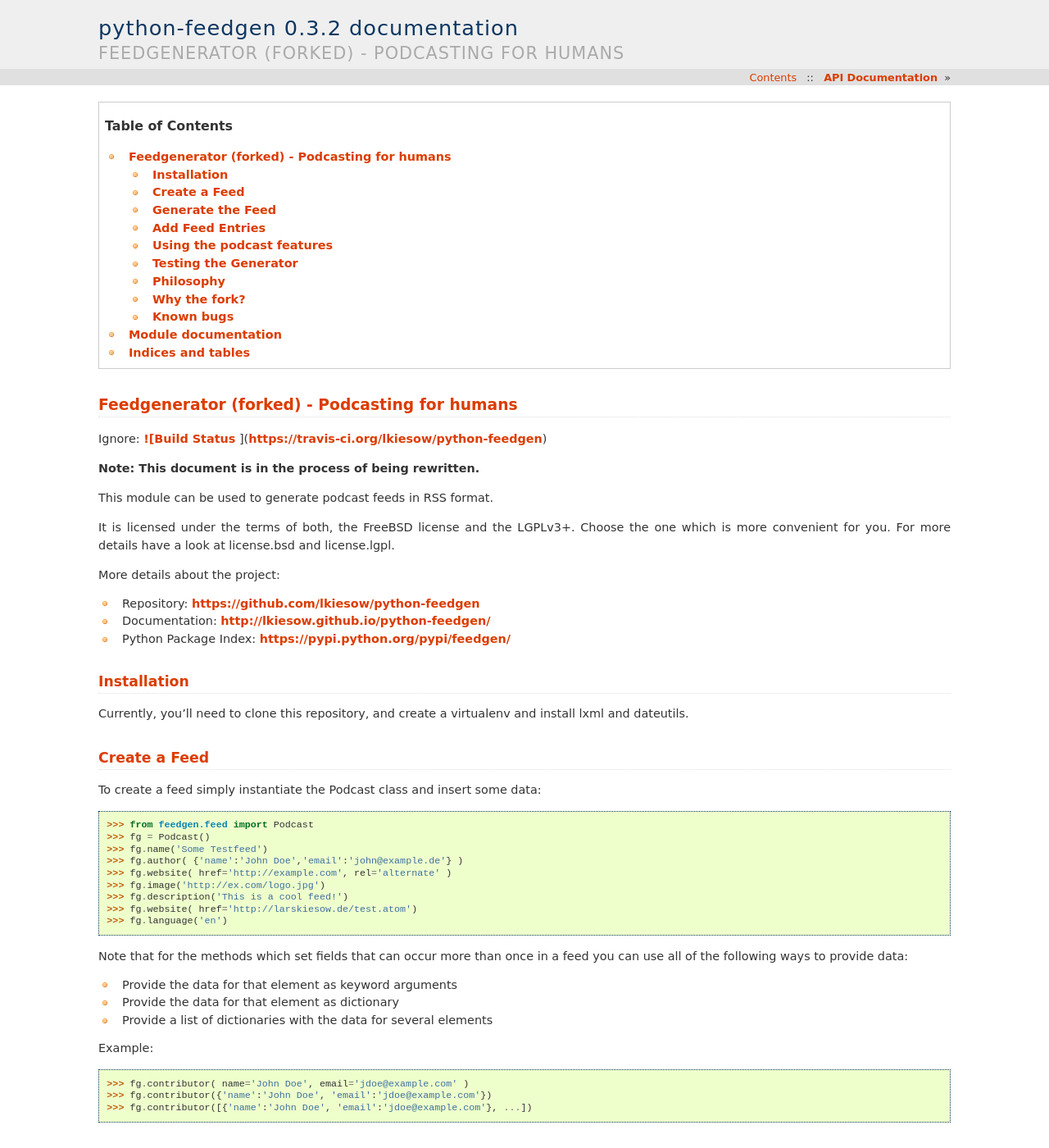
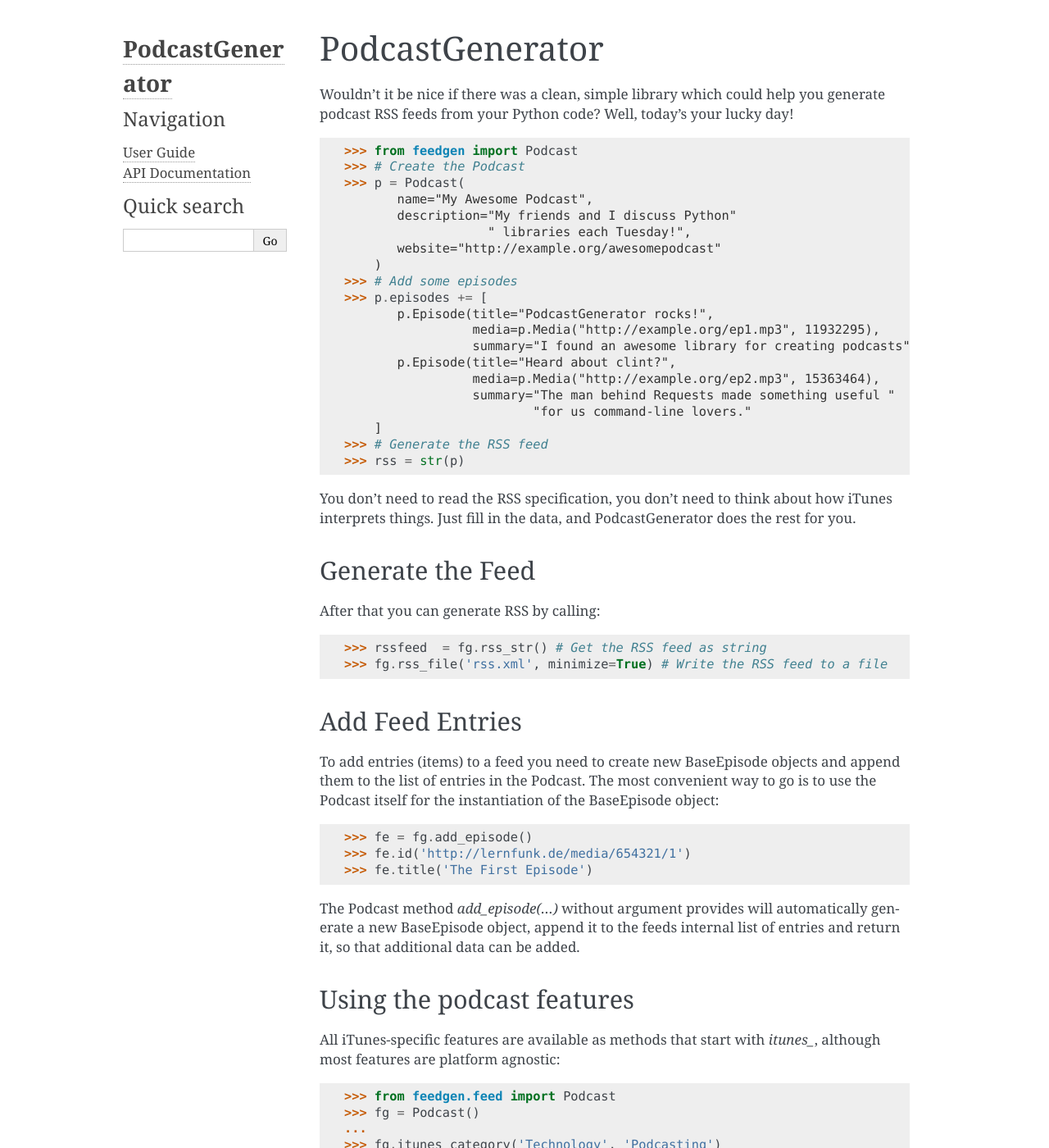
Before and after one commit to lkiesow/python-feedgen, a Sphinx documentation site: the page built from doc/index.rst, in a window 1280 px wide and 1400 px high. Shown: the whole window at 82% size. Built offline with Sphinx 7.4.7, drawn with Linux system fonts in a browser that asks for light colours; some of the changed text lies outside the part shown.

Commit message:
Start reworking documentation

```diff
--- a/doc/api.util.rst
+++ b/doc/api.util.rst
@@ -1,7 +1,2 @@
-.. raw:: html
-
-   <div class="apititle"><b>Contents</b></div>
-   <div class="apitoc"></div>
-
 .. automodule:: feedgen.util
    :members:
--- a/doc/conf.py
+++ b/doc/conf.py
@@ -23,7 +23,9 @@ import feedgen.version
 extensions = [
         'sphinx.ext.intersphinx',
         'sphinx.ext.coverage',
-        'sphinx.ext.autodoc'
+        'sphinx.ext.autodoc',
+        'sphinx.ext.autosummary',
+        'sphinx.ext.viewcode',
     ]
 
 # Add any paths that contain templates here, relative to this directory.
@@ -39,8 +41,8 @@ source_encoding = 'utf-8-sig'
 master_doc = 'index'
 
 # General information about the project.
-project = u'python-feedgen'
-copyright = u'2013, Lars Kiesow'
+project = u'PodcastGenerator'
+copyright = u'2014, Lars Kiesow and 2016, Thorben Dahl'
 
 # The version info for the project you're documenting, acts as replacement for
 # |version| and |release|, also used in various other places throughout the
@@ -90,25 +92,28 @@ pygments_style = 'sphinx'
 
 # The theme to use for HTML and HTML Help pages.  See the documentation for
 # a list of builtin themes.
-html_theme = 'default'
-html_theme = 'haiku'
+html_theme = 'alabaster'
 
-html_style = 'lernfunk.css'
+#html_style = 'lernfunk.css'
 
 # Theme options are theme-specific and customize the look and feel of a theme
 # further.  For a list of options available for each theme, see the
 # documentation.
-#html_theme_options = {}
+html_theme_options = {
+    'fixed_sidebar': True,
+    'page_width': "1000px",
+
+}
 
 # Add any paths that contain custom themes here, relative to this directory.
 #html_theme_path = []
 
 # The name for this set of Sphinx documents.  If None, it defaults to
 # "<project> v<release> documentation".
-#html_title = None
+html_title = "Podcastgenerator (forked from python-feedgen) Documentation"
 
 # A shorter title for the navigation bar.  Default is the same as html_title.
-#html_short_title = None
+html_short_title = "Podcastgenerator"
 
 # The name of an image file (relative to this directory) to place at the top
 # of the sidebar.
@@ -126,14 +131,22 @@ html_static_path = ['_static']
 
 # If not '', a 'Last updated on:' timestamp is inserted at every page bottom,
 # using the given strftime format.
-#html_last_updated_fmt = '%b %d, %Y'
+html_last_updated_fmt = '%b %d, %Y'
 
 # If true, SmartyPants will be used to convert quotes and dashes to
 # typographically correct entities.
-#html_use_smartypants = True
+html_use_smartypants = True
 
 # Custom sidebar templates, maps document names to template names.
-#html_sidebars = {}
+html_sidebars = {
+    '**': [
+        'about.html',
+        'navigation.html',
+        'relations.html',
+        'searchbox.html',
+        'donate.html',
+    ]
+}
 
 # Additional templates that should be rendered to pages, maps page names to
 # template names.
--- a/doc/index.rst
+++ b/doc/index.rst
@@ -1,24 +1,101 @@
-.. contents:: Table of Contents
+================
+PodcastGenerator
+================
 
-.. include-github-readme
+Wouldn't it be nice if there was a clean, simple library which could help you
+generate podcast RSS feeds from your Python code? Well, today's your lucky day!
 
-.. raw:: html
+   >>> from feedgen import Podcast
+   >>> # Create the Podcast
+   >>> p = Podcast(
+          name="My Awesome Podcast",
+          description="My friends and I discuss Python"
+                      " libraries each Tuesday!",
+          website="http://example.org/awesomepodcast"
+       )
+   >>> # Add some episodes
+   >>> p.episodes += [
+          p.Episode(title="PodcastGenerator rocks!",
+                    media=p.Media("http://example.org/ep1.mp3", 11932295),
+                    summary="I found an awesome library for creating podcasts"),
+          p.Episode(title="Heard about clint?",
+                    media=p.Media("http://example.org/ep2.mp3", 15363464),
+                    summary="The man behind Requests made something useful "
+                            "for us command-line lovers."
+       ]
+   >>> # Generate the RSS feed
+   >>> rss = str(p)
 
-   <hr />
+You don't need to read the RSS specification, you don't need to think about
+how iTunes interprets things. Just fill in the data, and PodcastGenerator
+does the rest for you.
 
-====================
-Module documentation
-====================
+
+
+-----------------
+Generate the Feed
+-----------------
+
+After that you can generate RSS by calling::
+
+    >>> rssfeed  = fg.rss_str() # Get the RSS feed as string
+    >>> fg.rss_file('rss.xml', minimize=True) # Write the RSS feed to a file
+
+
+----------------
+Add Feed Entries
+----------------
+
+To add entries (items) to a feed you need to create new BaseEpisode objects and
+append them to the list of entries in the Podcast. The most convenient
+way to go is to use the Podcast itself for the instantiation of the
+BaseEpisode object::
+
+    >>> fe = fg.add_episode()
+    >>> fe.id('http://lernfunk.de/media/654321/1')
+    >>> fe.title('The First Episode')
+
+The Podcast method `add_episode(...)` without argument provides will
+automatically generate a new BaseEpisode object, append it to the feeds internal
+list of entries and return it, so that additional data can be added.
+
+--------------------------
+Using the podcast features
+--------------------------
+
+All iTunes-specific features are available as methods that start with `itunes_`,
+although most features are platform agnostic::
+
+    >>> from feedgen.feed import Podcast
+    >>> fg = Podcast()
+    ...
+    >>> fg.itunes_category('Technology', 'Podcasting')
+    ...
+    >>> fe = fg.add_episode()
+    >>> fe.id('http://lernfunk.de/media/654321/1/file.mp3')
+    >>> fe.title('The First Episode')
+    >>> fe.description('Enjoy our first episode.')
+    >>> fe.enclosure('http://lernfunk.de/media/654321/1/file.mp3', 0, 'audio/mpeg')
+    ...
+    >>> fg.rss_str()
+    >>> fg.rss_file('podcast.xml', minimize=True)
+
+
+
+---------------------
+Testing the Generator
+---------------------
+
+You can test the module integration-testing-style by simply executing::
+
+    $ python -m feedgen
+
+If you want to have a look at the code for this test to have a working code
+example for a whole feed generation process, you can find it in the
+[`__main__.py`](https://github.com/tobinus/python-feedgen/blob/podcastgen/feedgen/__main__.py).
 
 .. toctree::
-   :maxdepth: 2
+   :hidden:
 
+   user/index
    api
-
-==================
-Indices and tables
-==================
-
-* :ref:`genindex`
-* :ref:`modindex`
-* :ref:`search`
```
Also changed, not shown: doc/api.feed.rst (+4 -5 lines), doc/api.item.rst (+4 -5 lines), doc/api.rst (+4 -3 lines), doc/user/index.rst (added, +13 -0 lines), doc/user/installing.rst (added, +22 -0 lines), doc/user/introduction.rst (added, +95 -0 lines), feedgen/__init__.py (+0 -121 lines), readme.md (+0 -62 lines), 1 other file.
